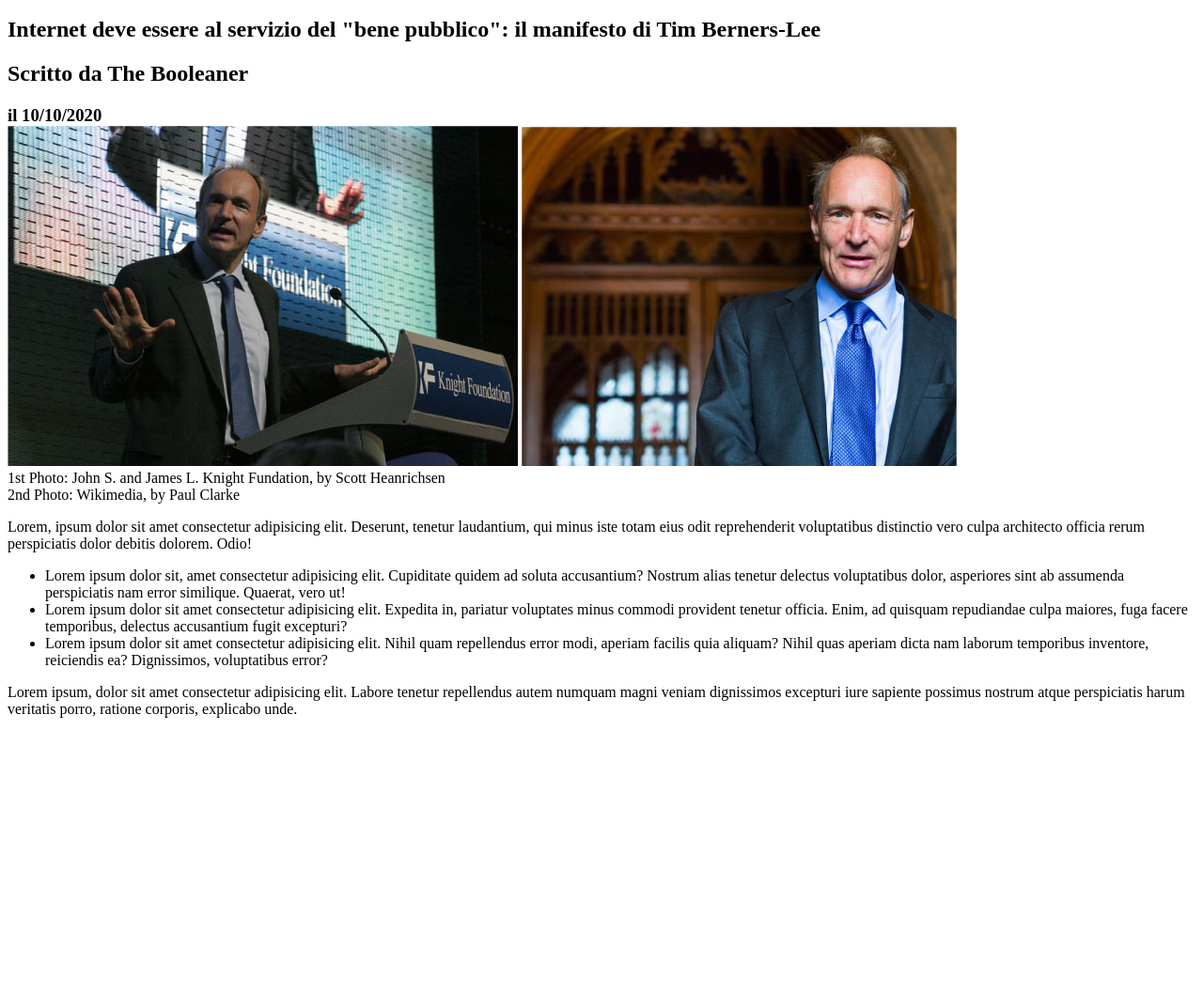
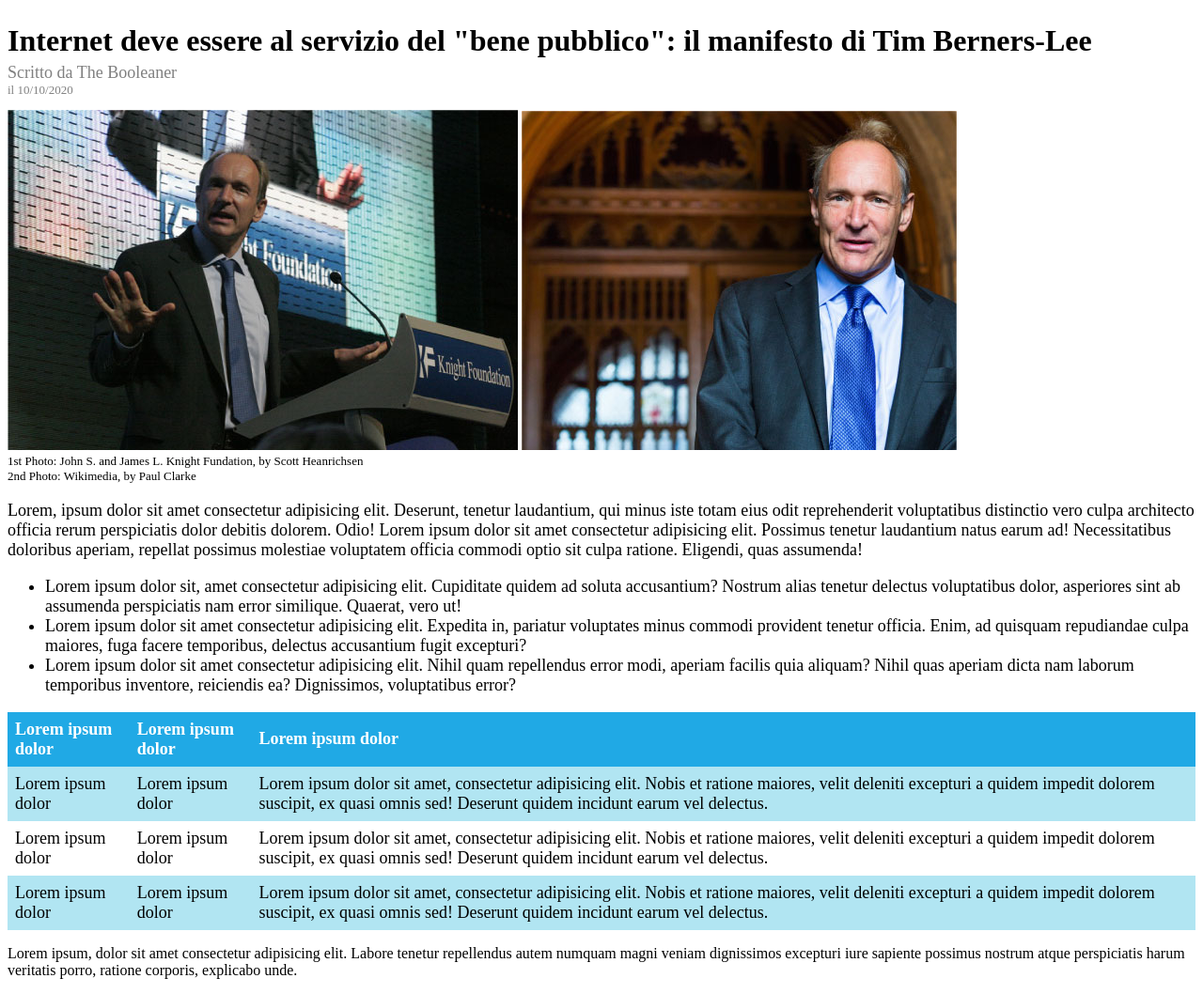
Before and after one commit to qsrdev/html-css-booleaner, a plain HTML site: page index.html in a window 1280 px wide. Shown: the part 110-1168 px from the top of the page at 94% size. Before the commit the page ends 890 px from the top, so only its background shows below. Drawn offline with Linux system fonts and the light colour scheme; a web font is replaced by a local one.

Commit message:
feat table completed

```diff
--- a/css/style.css
+++ b/css/style.css
@@ -1,3 +1,4 @@
+/* Top of The page */
 #header {
   height: 100px;
   background-color: rgba(78, 160, 255, 255);
@@ -12,16 +13,74 @@
   max-width: 50%;
   max-height: 50%;
   margin: 10px;
-  padding: 10px;
+  padding-top: 30px;
   /* position: absolute;
   left: 10px;
   bottom: 10px; */
 }
 
-p {
+/* Table Section */
+
+table {
+  border-collapse: collapse;
+  width: 100%;
+}
+
+th,
+td {
+  text-align: left;
+  padding: 8px;
+}
+
+.tableheader {
+  font-weight: bold;
+  color: rgb(255, 255, 255);
+  background-color: rgba(32, 169, 229, 255);
+  font-size: large;
+  min-height: 10%;
+}
+
+.tablerow1 {
+  font-size: large;
+  background-color: rgba(177, 229, 242, 255);
+}
+
+.tablerow2 {
+  font-size: large;
+  background-color: rgba(255, 255, 255, 255);
+}
+
+.tablerow {
+  font-size: large;
+}
+
+/* End Table Section */
+
+.footer-photos {
   margin-top: 0;
+  font-size: small;
+}
+
+.text-paragraph {
+  font-size: large;
+}
+
+h1 {
+  font-size: xx-large;
+  margin-bottom: 0;
+}
+
+h2 {
+  margin-top: 5px;
+  margin-bottom: 0;
+  font-size: large;
+  color: rgb(128, 128, 128);
+  font-weight: normal;
 }
 
 h3 {
-  margin-bottom: 0;
+  margin-top: 0;
+  color: rgb(128, 128, 128);
+  font-size: small;
+  font-weight: normal;
 }
--- a/index.html
+++ b/index.html
@@ -3,7 +3,15 @@
   <head>
     <meta charset="UTF-8" />
     <meta name="viewport" content="width=device-width, initial-scale=1.0" />
-    <title>Task Boolean #145 17/03/2025</title>
+    <title>The Booleaner</title>
+
+    <!-- font link -->
+    <link rel="preconnect" href="https://fonts.googleapis.com" />
+    <link rel="preconnect" href="https://fonts.gstatic.com" crossorigin />
+    <link
+      href="https://fonts.googleapis.com/css2?family=Poly:ital@0;1&display=swap"
+      rel="stylesheet"
+    />
 
     <!-- custom css -->
     <link rel="stylesheet" href="./css/style.css" />
@@ -27,7 +35,7 @@
         <h3>il 10/10/2020</h3>
         <img src="./img/tim-1.jpg" alt="" />
         <img src="./img/tim-2.jpg" alt="" />
-        <p>
+        <p class="footer-photos">
           1st Photo: John S. and James L. Knight Fundation, by Scott Heanrichsen
           <br />
           2nd Photo: Wikimedia, by Paul Clarke
@@ -37,38 +45,81 @@
 
       <!-- article body section -->
       <section>
-        <p>
+        <p class="text-paragraph">
           Lorem, ipsum dolor sit amet consectetur adipisicing elit. Deserunt,
           tenetur laudantium, qui minus iste totam eius odit reprehenderit
           voluptatibus distinctio vero culpa architecto officia rerum
-          perspiciatis dolor debitis dolorem. Odio!
+          perspiciatis dolor debitis dolorem. Odio! Lorem ipsum dolor sit amet
+          consectetur adipisicing elit. Possimus tenetur laudantium natus earum
+          ad! Necessitatibus doloribus aperiam, repellat possimus molestiae
+          voluptatem officia commodi optio sit culpa ratione. Eligendi, quas
+          assumenda!
         </p>
 
-        <ul>
+        <!-- list section -->
+        <section>
+          <ul class="text-paragraph">
             <li>
-            Lorem ipsum dolor sit, amet consectetur adipisicing elit. Cupiditate
-            quidem ad soluta accusantium? Nostrum alias tenetur delectus
-            voluptatibus dolor, asperiores sint ab assumenda perspiciatis nam
-            error similique. Quaerat, vero ut!
+              Lorem ipsum dolor sit, amet consectetur adipisicing elit.
+              Cupiditate quidem ad soluta accusantium? Nostrum alias tenetur
+              delectus voluptatibus dolor, asperiores sint ab assumenda
+              perspiciatis nam error similique. Quaerat, vero ut!
             </li>
             <li>
               Lorem ipsum dolor sit amet consectetur adipisicing elit. Expedita
               in, pariatur voluptates minus commodi provident tenetur officia.
-            Enim, ad quisquam repudiandae culpa maiores, fuga facere temporibus,
-            delectus accusantium fugit excepturi?
+              Enim, ad quisquam repudiandae culpa maiores, fuga facere
+              temporibus, delectus accusantium fugit excepturi?
             </li>
             <li>
-            Lorem ipsum dolor sit amet consectetur adipisicing elit. Nihil quam
-            repellendus error modi, aperiam facilis quia aliquam? Nihil quas
-            aperiam dicta nam laborum temporibus inventore, reiciendis ea?
-            Dignissimos, voluptatibus error?
+              Lorem ipsum dolor sit amet consectetur adipisicing elit. Nihil
+              quam repellendus error modi, aperiam facilis quia aliquam? Nihil
+              quas aperiam dicta nam laborum temporibus inventore, reiciendis
+              ea? Dignissimos, voluptatibus error?
             </li>
           </ul>
+        </section>
+        <!-- end list section -->
 
         <!-- table section with data -->
         <table>
-          <thead></thead>
-          <tbody></tbody>
+          <thead class="tableheader">
+            <th>Lorem ipsum dolor</th>
+            <th>Lorem ipsum dolor</th>
+            <th>Lorem ipsum dolor</th>
+          </thead>
+          <tbody>
+            <tr class="tablerow1">
+              <td>Lorem ipsum dolor</td>
+              <td>Lorem ipsum dolor</td>
+              <td>
+                Lorem ipsum dolor sit amet, consectetur adipisicing elit. Nobis
+                et ratione maiores, velit deleniti excepturi a quidem impedit
+                dolorem suscipit, ex quasi omnis sed! Deserunt quidem incidunt
+                earum vel delectus.
+              </td>
+            </tr>
+            <tr class="tablerow2">
+              <td>Lorem ipsum dolor</td>
+              <td>Lorem ipsum dolor</td>
+              <td>
+                Lorem ipsum dolor sit amet, consectetur adipisicing elit. Nobis
+                et ratione maiores, velit deleniti excepturi a quidem impedit
+                dolorem suscipit, ex quasi omnis sed! Deserunt quidem incidunt
+                earum vel delectus.
+              </td>
+            </tr>
+            <tr class="tablerow1">
+              <td>Lorem ipsum dolor</td>
+              <td>Lorem ipsum dolor</td>
+              <td>
+                Lorem ipsum dolor sit amet, consectetur adipisicing elit. Nobis
+                et ratione maiores, velit deleniti excepturi a quidem impedit
+                dolorem suscipit, ex quasi omnis sed! Deserunt quidem incidunt
+                earum vel delectus.
+              </td>
+            </tr>
+          </tbody>
         </table>
         <!-- end table section -->
 
```
Lines whose indentation alone changed are shown as unchanged.
